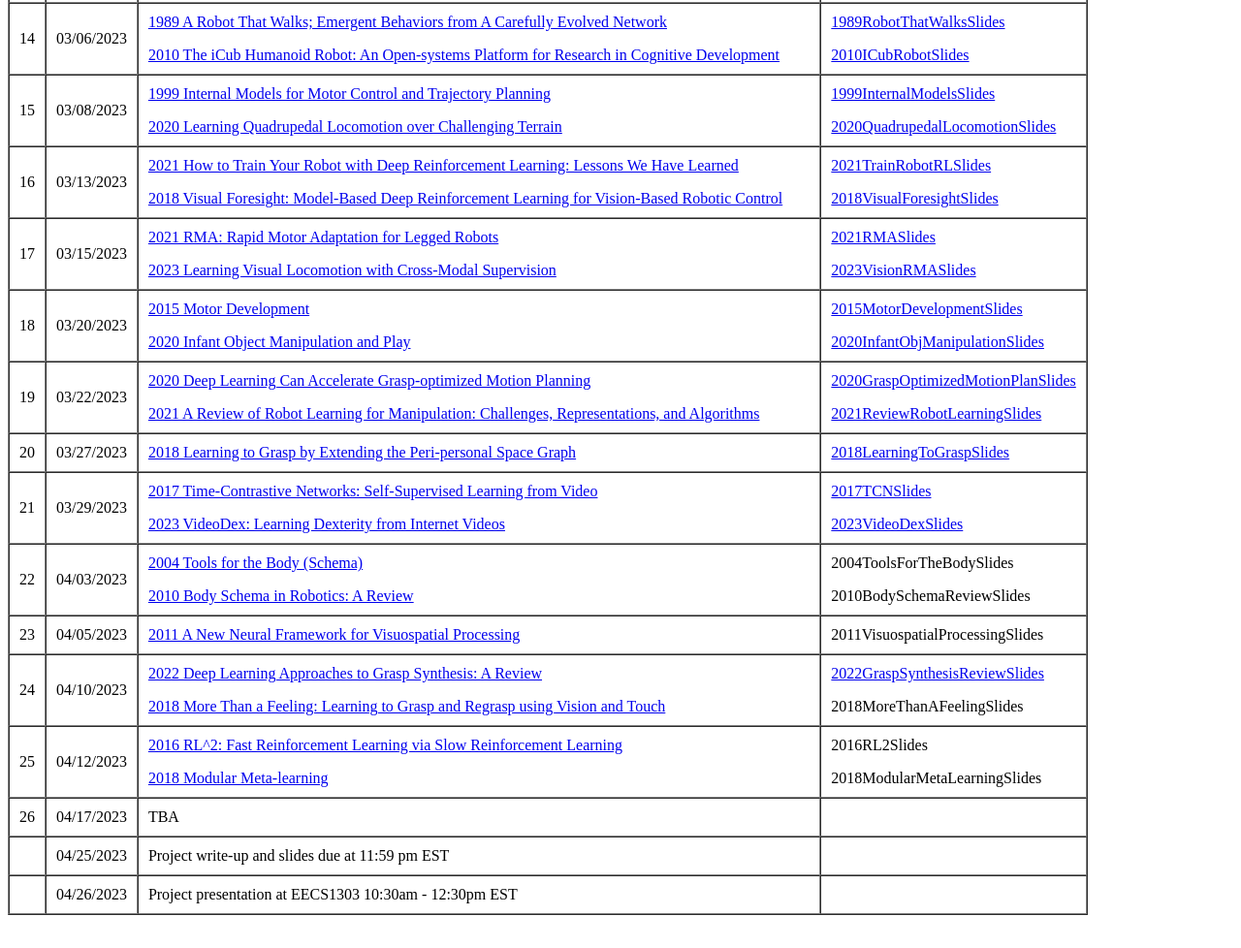
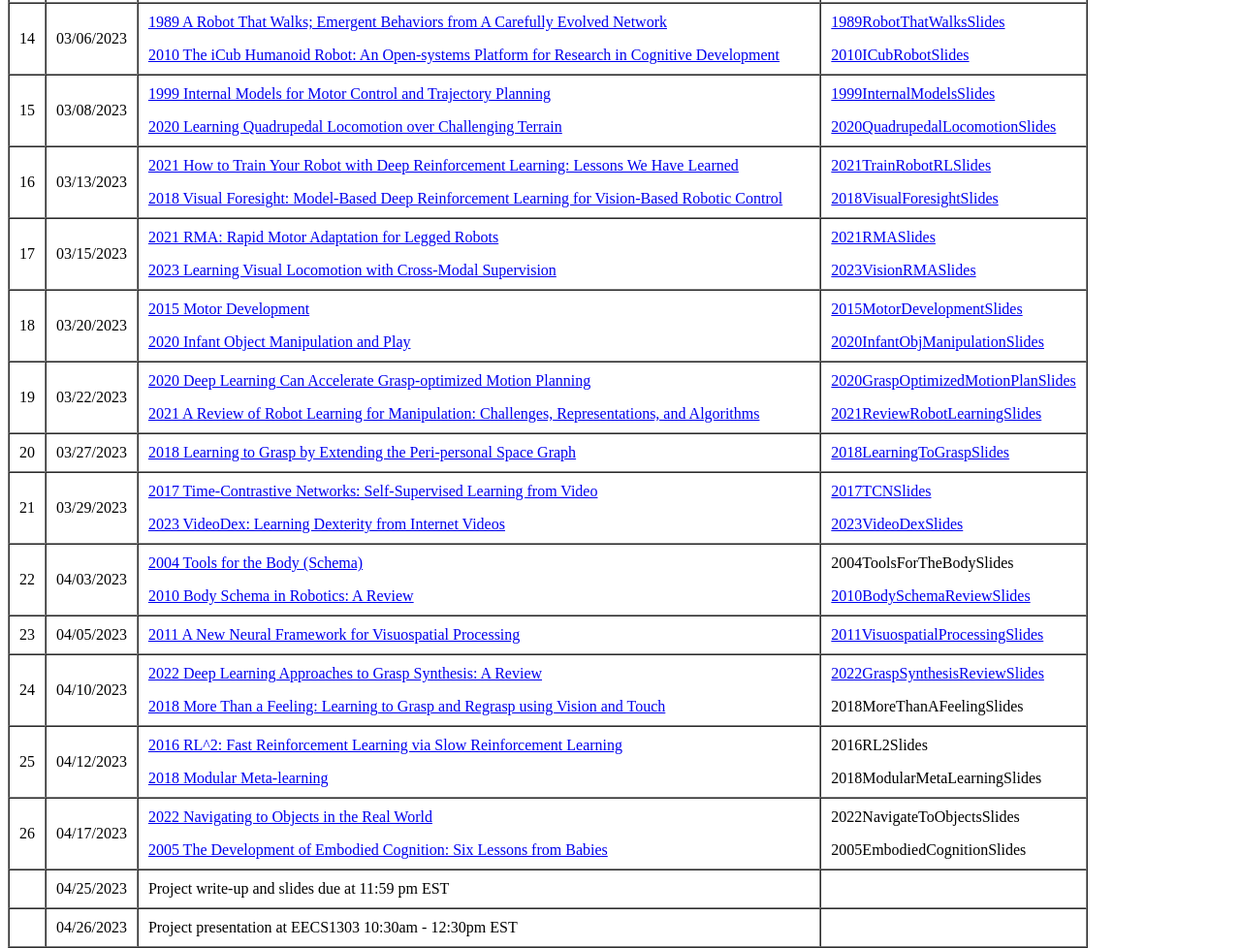
Before and after one commit to Wayne2Wang/wayne2wang.github.io, a plain HTML site: page teaching/2023ActPer/index.html in a window 1280 px wide. Shown: the part 1334-2312 px from the top of the page at 97% size. Before the commit the page ends 2278 px from the top, so only its background shows below. Drawn offline with Linux system fonts and the light colour scheme.

Commit message:
weekly update

```diff
--- a/teaching/2023ActPer/index.html
+++ b/teaching/2023ActPer/index.html
@@ -366,9 +366,8 @@
   </TD>
   <TD>
     2004ToolsForTheBodySlides
-    <P>2010BodySchemaReviewSlides
     <!-- <A HREF="slides/2004irikiToolsForTheBodySlides.pdf" target="_blank">2004ToolsForTheBodySlides</A> -->
-    <!-- <P><A HREF="slides/2010hoffmannBodySchemaReviewSlides.pdf" target="_blank">2010BodySchemaReviewSlides</A> -->
+    <P><A HREF="slides/2010hoffmannBodySchemaReviewSlides.pptx" target="_blank">2010BodySchemaReviewSlides</A>
   </TD>
 </TR>
 
@@ -379,8 +378,7 @@
     <A HREF="papers/2011mishkinVisuospatialProcessing.pdf" target="_blank">2011 A New Neural Framework for Visuospatial Processing</A>
   </TD>
   <TD>
-    2011VisuospatialProcessingSlides
-    <!-- <A HREF="slides/2011mishkinVisuospatialProcessingSlides.pdf" target="_blank">2011VisuospatialProcessingSlides</A> -->
+    <A HREF="slides/2011mishkinVisuospatialProcessingSlides.pdf" target="_blank">2011VisuospatialProcessingSlides</A>
   </TD>
 </TR>
 
@@ -417,13 +415,14 @@
   <TD>26</TD>
   <TD>04/17/2023</TD>
   <TD>
-    TBA
-    <!-- <A HREF="papers/2016duanRL2.pdf" target="_blank">2016 RL^2: Fast Reinforcement Learning via Slow Reinforcement Learning</A>
-    <P><A HREF="papers/2018aletModularMetaLearning.pdf" target="_blank">2018 Modular Meta-learning</A> -->
+    <A HREF="papers/2022malikNavigateToObjects.pdf" target="_blank">2022 Navigating to Objects in the Real World</A>
+    <P><A HREF="papers/2005smithEmbodiedCognition.pdf" target="_blank">2005 The Development of Embodied Cognition: Six Lessons from Babies</A>
   </TD>
   <TD>
-    <!-- <A HREF="slides/2016duanRL2Slides.pdf" target="_blank">2016RL2Slides</A> -->
-    <!-- <P><A HREF="slides/2018aletModularMetaLearningSlides.pdf" target="_blank">2018ModularMetaLearningSlides</A> -->
+    2022NavigateToObjectsSlides
+    <P>2005EmbodiedCognitionSlides</P>
+    <!-- <A HREF="slides/2022malikNavigateToObjectsSlides.pdf" target="_blank">2022NavigateToObjectsSlides</A> -->
+    <!-- <P><A HREF="slides/2005smithEmbodiedCognitionSlides.pdf" target="_blank">2005EmbodiedCognitionSlides</A> -->
   </TD>
 </TR>
 
```
Also changed, not shown: 4 other files.
